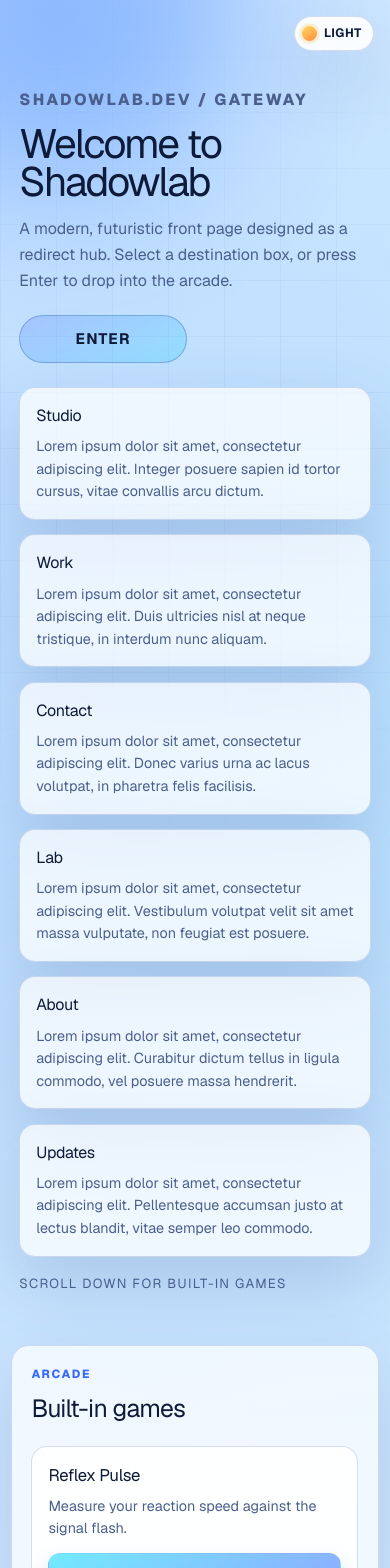
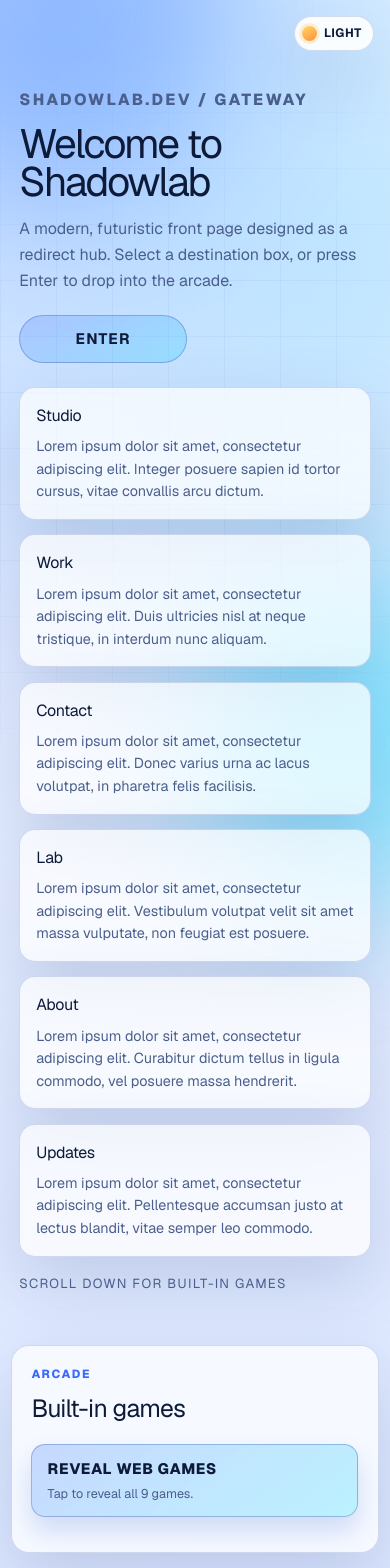
Before and after one commit to ShadowLab-Dev/shadowlabweb1.0-main, a Next.js app: page / in a window 390 px wide. Shown: the top 1568 px of the page. Built offline with nearby package versions, Linux system fonts and the light colour scheme.

Commit message:
Update Games Gate

```diff
--- a/app/globals.css
+++ b/app/globals.css
@@ -321,10 +321,109 @@ h1 {
   letter-spacing: -0.03em;
 }
 
+.games-toggle-wrap {
+  margin-top: 1.05rem;
+}
+
+.reveal-games-button {
+  position: relative;
+  width: min(360px, 100%);
+  border-radius: 14px;
+  border: 1px solid var(--line-strong);
+  padding: 0.8rem 0.95rem;
+  background: linear-gradient(145deg, rgba(79, 129, 255, 0.28), rgba(20, 223, 255, 0.26));
+  color: var(--text);
+  text-align: left;
+  cursor: pointer;
+  overflow: hidden;
+  box-shadow: 0 14px 26px rgba(49, 93, 207, 0.2);
+  transition: transform 170ms ease, box-shadow 220ms ease, border-color 220ms ease;
+  isolation: isolate;
+}
+
+.reveal-games-button::before {
+  content: "";
+  position: absolute;
+  width: 36%;
+  height: 190%;
+  left: -54%;
+  top: -42%;
+  background: linear-gradient(110deg, transparent 10%, rgba(255, 255, 255, 0.56) 50%, transparent 90%);
+  transform: skewX(-28deg);
+  animation: sweepButton 2.8s ease-in-out infinite;
+  z-index: -1;
+}
+
+.reveal-games-button:hover {
+  transform: translateY(-2px);
+  border-color: var(--accent);
+  box-shadow: 0 18px 32px rgba(41, 96, 223, 0.3);
+}
+
+.reveal-games-button:active {
+  transform: translateY(1px) scale(0.99);
+}
+
+.reveal-games-button:disabled {
+  cursor: default;
+}
+
+.reveal-games-button.is-open {
+  background: linear-gradient(145deg, rgba(92, 242, 202, 0.28), rgba(20, 223, 255, 0.22));
+  border-color: rgba(88, 213, 201, 0.5);
+}
+
+.reveal-games-button.is-open::before {
+  animation-duration: 1.2s;
+  opacity: 0.2;
+}
+
+.reveal-games-button span {
+  display: block;
+  font-size: 0.95rem;
+  font-weight: 760;
+  letter-spacing: 0.04em;
+  text-transform: uppercase;
+}
+
+.reveal-games-button small {
+  display: block;
+  margin-top: 0.28rem;
+  color: var(--muted);
+  font-size: 0.79rem;
+  line-height: 1.4;
+}
+
+.games-reveal-wrap {
+  margin-top: 1rem;
+  overflow: hidden;
+  max-height: 0;
+  opacity: 0;
+  filter: blur(7px);
+  transform: translate3d(0, 18px, 0) scale(0.985);
+  pointer-events: none;
+  transition:
+    max-height 900ms cubic-bezier(0.16, 1, 0.3, 1),
+    opacity 480ms ease,
+    transform 640ms cubic-bezier(0.16, 1, 0.3, 1),
+    filter 640ms ease;
+}
+
+.games-reveal-wrap.is-open {
+  max-height: 5200px;
+  opacity: 1;
+  filter: blur(0);
+  transform: translate3d(0, 0, 0) scale(1);
+  pointer-events: auto;
+}
+
+.games-reveal-wrap .games-grid {
+  margin-top: 0;
+}
+
 .games-grid {
-  margin-top: 1.15rem;
   display: grid;
-  grid-template-columns: repeat(auto-fit, minmax(260px, 1fr));
+  grid-template-columns: repeat(3, minmax(0, 1fr));
   gap: 1rem;
 }
 
@@ -636,6 +735,15 @@ h1 {
   font-weight: 650;
 }
 
+@keyframes sweepButton {
+  0% {
+    transform: translateX(0) skewX(-28deg);
+  }
+  100% {
+    transform: translateX(580%) skewX(-28deg);
+  }
+}
+
 @keyframes drift {
   0% {
     transform: translate(0, 0) scale(1);
@@ -659,9 +767,26 @@ h1 {
     padding: 1.2rem;
   }
 
-  .gateway-grid,
+  .gateway-grid {
+    grid-template-columns: 1fr;
+  }
+
+  .games-grid {
+    grid-template-columns: repeat(2, minmax(0, 1fr));
+  }
+
+  .reveal-games-button {
+    width: 100%;
+  }
+}
+
+@media (max-width: 620px) {
   .games-grid {
     grid-template-columns: 1fr;
+  }
+
+  .swatch-grid {
+    grid-template-columns: repeat(2, minmax(0, 1fr));
   }
 }
 
--- a/app/page.tsx
+++ b/app/page.tsx
@@ -160,6 +160,8 @@ export default function Home() {
   const [highLowMessage, setHighLowMessage] = useState(
     "Guess whether the next card value goes higher or lower.",
   );
+
+  const [gamesRevealed, setGamesRevealed] = useState(false);
 
   useEffect(() => {
     const revealElements = document.querySelectorAll<HTMLElement>("[data-reveal]");
@@ -619,7 +621,28 @@ export default function Home() {
           <h2>Built-in games</h2>
         </div>
 
-        <div className="games-grid">
+        <div className="games-toggle-wrap">
+          <button
+            type="button"
+            className={`reveal-games-button ${gamesRevealed ? "is-open" : ""}`}
+            onClick={() => setGamesRevealed(true)}
+            aria-expanded={gamesRevealed}
+            aria-controls="games-grid-panel"
+            disabled={gamesRevealed}
+          >
+            <span>{gamesRevealed ? "Games Revealed" : "Reveal Web Games"}</span>
+            <small>
+              {gamesRevealed ? "Arcade unlocked. All games are live." : "Tap to reveal all 9 games."}
+            </small>
+          </button>
+        </div>
+
+        <div
+          id="games-grid-panel"
+          className={`games-reveal-wrap ${gamesRevealed ? "is-open" : ""}`}
+          aria-hidden={!gamesRevealed}
+        >
+          <div className="games-grid">
           <article className="game-card reveal" data-reveal>
             <h3>Reflex Pulse</h3>
             <p>Measure your reaction speed against the signal flash.</p>
@@ -841,6 +864,7 @@ export default function Home() {
               Reset Relay
             </button>
           </article>
+          </div>
         </div>
       </section>
 
```
